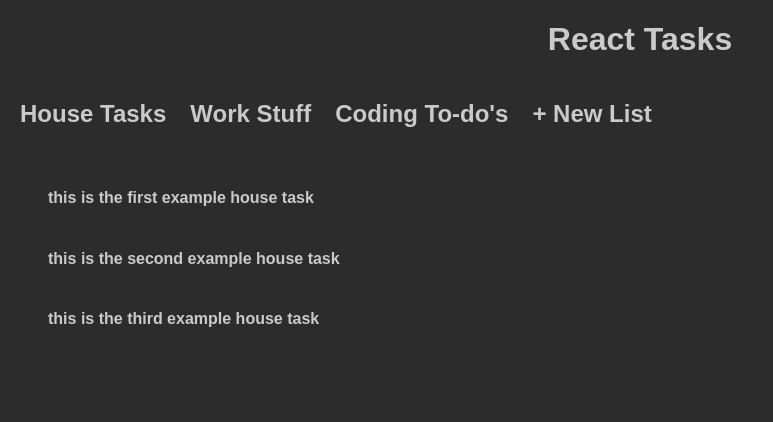
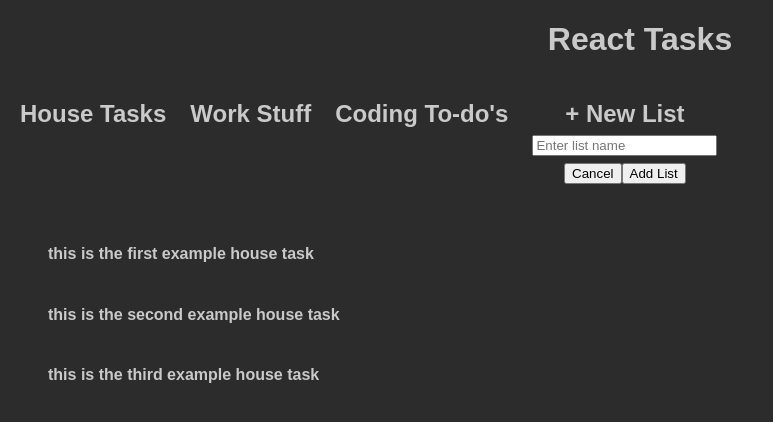
Before and after one commit to dblinkhorn/react-tasks, a React (Create React App) app: page / in a window 1280 px wide. Shown: the top 422 px of the page, without its empty margins (0-773 px from the left). Built offline with nearby package versions, Linux system fonts and the light colour scheme.

Commit message:
adding new list form functionality. still broken

```diff
--- a/src/App.js
+++ b/src/App.js
@@ -64,16 +64,18 @@
 let clickedList = '';
 
 function App() {
-
+  // set initial state to an array of example list/task objects
   const [lists, setLists] = useState(taskLists);
   const [tasks, setTasks] = useState(taskLists[0].tasks);
 
+  const addListHandler = (newList) => {
+    setLists((prevLists) => {
+      return [newList, ...prevLists];
+    });
+  };
+
   // const addTaskHandler = (newTask) => {
   //   setTasks(newTask)
-  // }
-
-  // const addListHandler = () => {
-  //   setLists(lists)
   // }
 
   const showSelectedTasks = (event) => {
@@ -85,7 +87,11 @@
   return (
     <div className='app-container'>
       <Header />
-      <Lists onClickSelectedList={showSelectedTasks} lists={lists} />
+      <Lists
+        onClickSelectedList={showSelectedTasks}
+        lists={lists}
+        addNewList={addListHandler}
+      />
       <TaskList tasks={tasks} />
     </div>
   );
--- a/src/components/Lists/Lists.js
+++ b/src/components/Lists/Lists.js
@@ -6,27 +6,25 @@
 
 const Lists = (props) => {
 
+  console.log(props);
+
   const [showAddNewList, setShowAddNewList] = useState(false);
-
-  const AddNewList = () => {
-    setShowAddNewList(true);
-    console.log('add new list clicked')
-  }
 
   return (
     <div className='lists'>
       {props.lists.map((list) => (
-        <ListItem onClickSelectedList={props.onClickSelectedList} key={list.id} listName={list.name} />
+        <ListItem
+          onClickSelectedList={props.onClickSelectedList}
+          key={list.id}
+          listName={list.name}
+        />
       ))}
       <li className='list-item'>
-        <NewList onAddNewList={AddNewList} />
+        <NewList
+          onAddNewList={props.AddNewList}
+          onShowAddNewList={setShowAddNewList}
+        />
       </li>
-      {showAddNewList && (
-        <input
-          type='text'
-          placeholder='Enter list name'
-        />
-      )}
     </div>
   )
 }
--- a/src/components/Lists/NewList.js
+++ b/src/components/Lists/NewList.js
@@ -1,10 +1,27 @@
 import React from 'react'
 import './ListItem.css'
+import NewListForm from './NewListForm';
 
 const NewList = (props) => {
+
+  const submitListFormHandler = (listData) => {
+    props.onAddNewList(listData);
+    props.onShowAddNewList(false);
+  };
+
+  const hideListFormHandler = () => {
+    props.onShowAddNewList(false);
+  }
+
   return (
     <div className='list-item__title'>
       <div onClick={props.onAddNewList}>+ New List</div>
+      {props.onShowAddNewList && (
+        <NewListForm
+          onSubmitListForm={submitListFormHandler}
+          onCancel={hideListFormHandler}
+        />
+      )}
     </div>
   )
 }
--- /dev/null
+++ b/src/components/Lists/NewListForm.js
@@ -0,0 +1,48 @@
+import React from 'react'
+import { useState } from 'react';
+
+const NewListForm = (props) => {
+
+  const [enteredListName, setEnteredListName] = useState('');
+
+  const listNameChangeHandler = (event) => {
+    setEnteredListName(event.target.value);
+  };
+
+  const submitHandler = (event) => {
+    event.preventDefault();
+
+    // set captured data from form and store in object
+    const newListFormData = {
+      id: Math.random().toString(),
+      name: enteredListName,
+      tasks: []
+    }
+
+    // uses function prop passed down from NewExpense and
+    // executes it, which gets all submitted form data (expenseFormData)
+    props.onSubmitListForm(newListFormData);
+
+    // reset all form values after submit
+    setEnteredListName('');
+  }
+
+  return (
+    <div>
+      <form onSubmit={submitHandler}>
+        <input
+          type='text'
+          placeholder='Enter list name'
+          value={enteredListName}
+          onChange={listNameChangeHandler}
+        />
+        <div className='new-expense__actions'>
+          <button type='button' onClick={props.onCancel}>Cancel</button>
+          <button type='submit'>Add List</button>
+      </div>
+      </form>
+    </div>
+  )
+}
+
+export default NewListForm
--- a/src/components/Tasks/TaskList.js
+++ b/src/components/Tasks/TaskList.js
@@ -6,7 +6,10 @@
   return (
     <div className='task-list'>
       {props.tasks.map((task) => (
-        <TaskItem key={task.id} taskText={task.text} />
+        <TaskItem
+          key={task.id}
+          taskText={task.text}
+        />
       ))}
     </div>
   )
```
Also changed, not shown: src/components/Lists/NewListForm.css (added).
